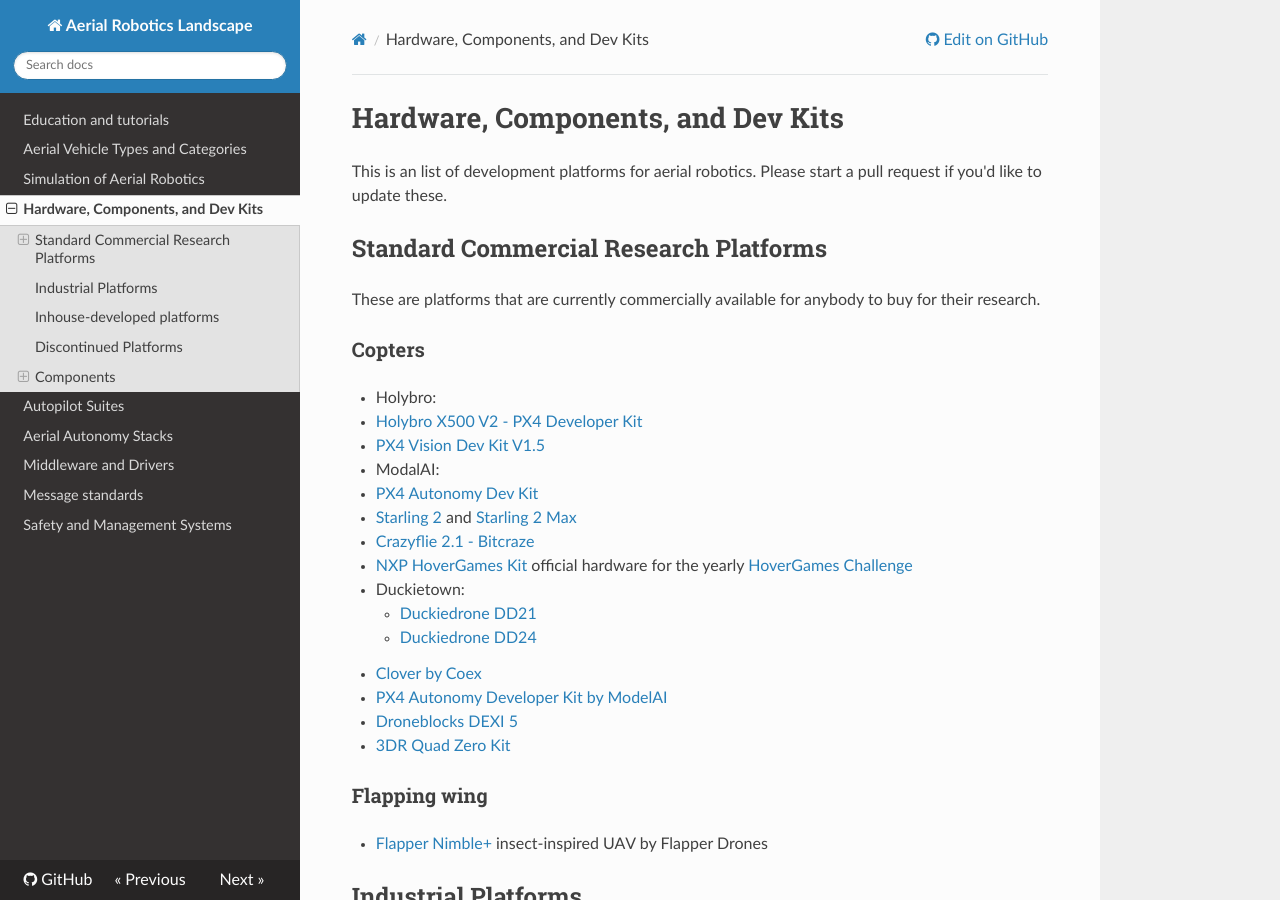
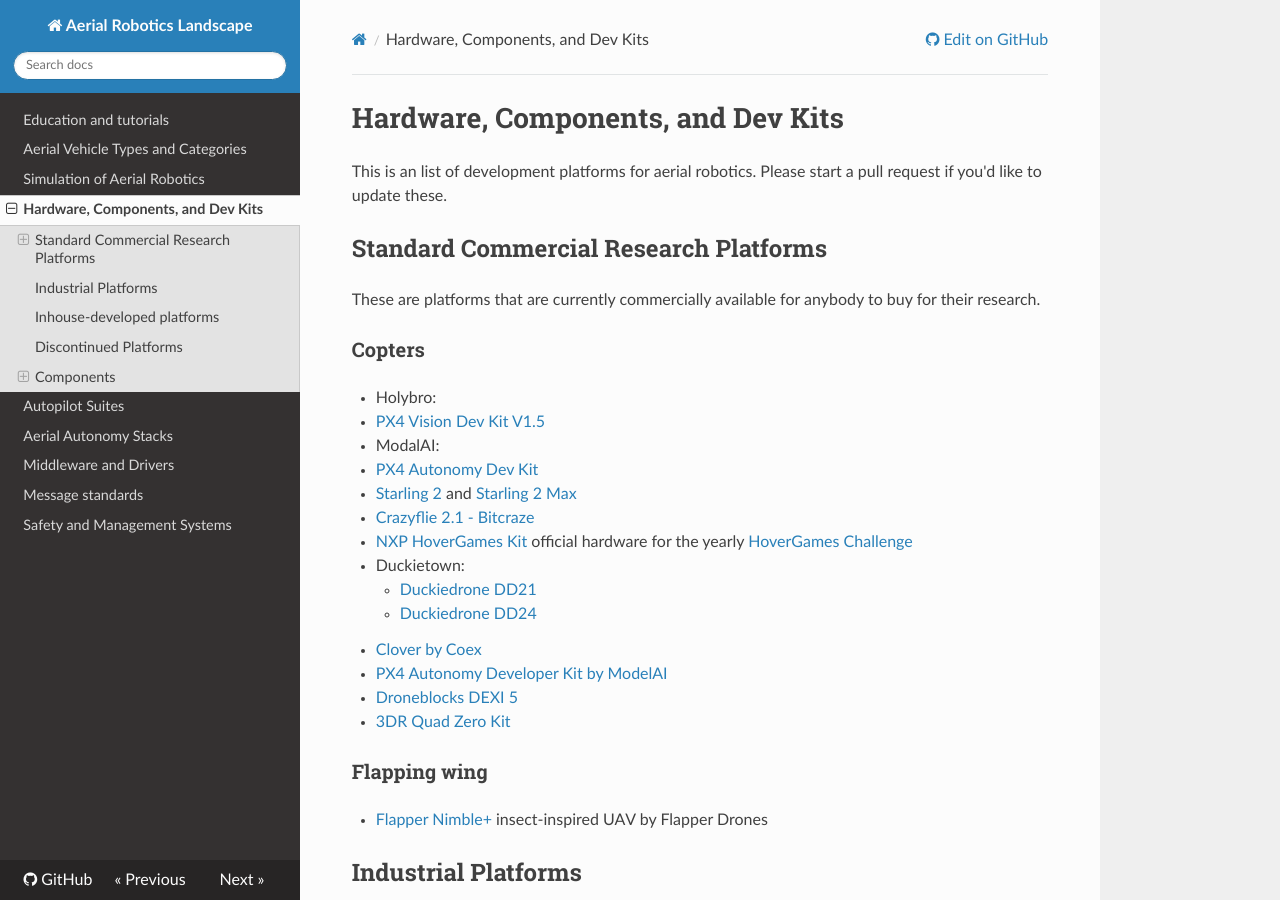
Before and after one commit to ROS-Aerial/aerial_robotic_landscape, an MkDocs documentation site: the page built from docs/hardware.md, in a window 1280 px wide and 900 px high. Built offline with MkDocs 1.6.1, drawn with Linux system fonts in a browser that asks for light colours; nearby versions of some CDN libraries.

Commit message:
Removing holybro kit with broken link

```diff
--- a/docs/hardware.md
+++ b/docs/hardware.md
@@ -9,7 +9,6 @@
 ### Copters
 
 - Holybro:
-   - [Holybro X500 V2 - PX4 Developer Kit](https://holybro.com/product/x500-v2-kit)
    - [PX4 Vision Dev Kit V1.5](https://holybro.com/collections/multicopter-kit/products/px4-vision-dev-kit-v1-5)
 - ModalAI:
    - [PX4 Autonomy Dev Kit](https://www.modalai.com/products/px4-autonomy-developer-kit?variant=46969885950256)
```
